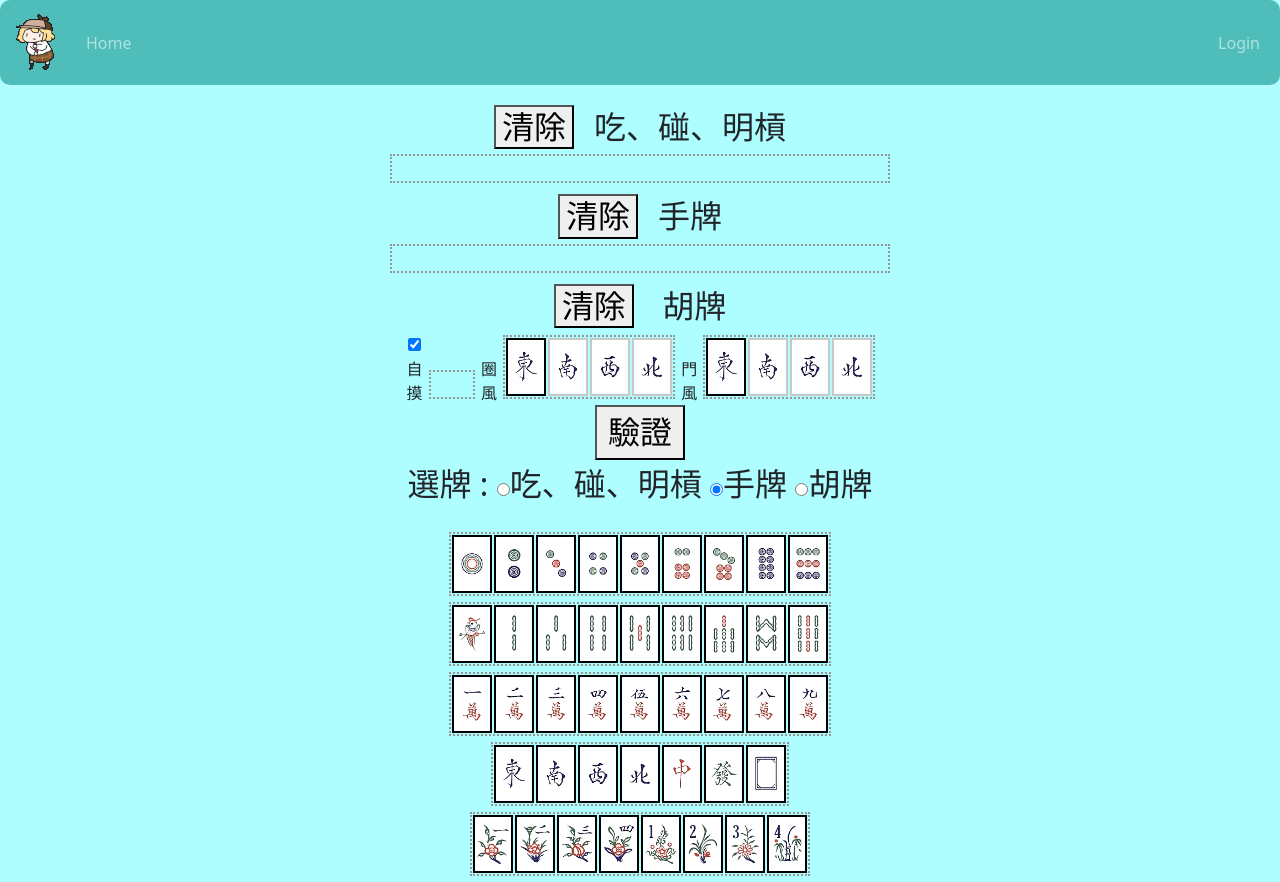
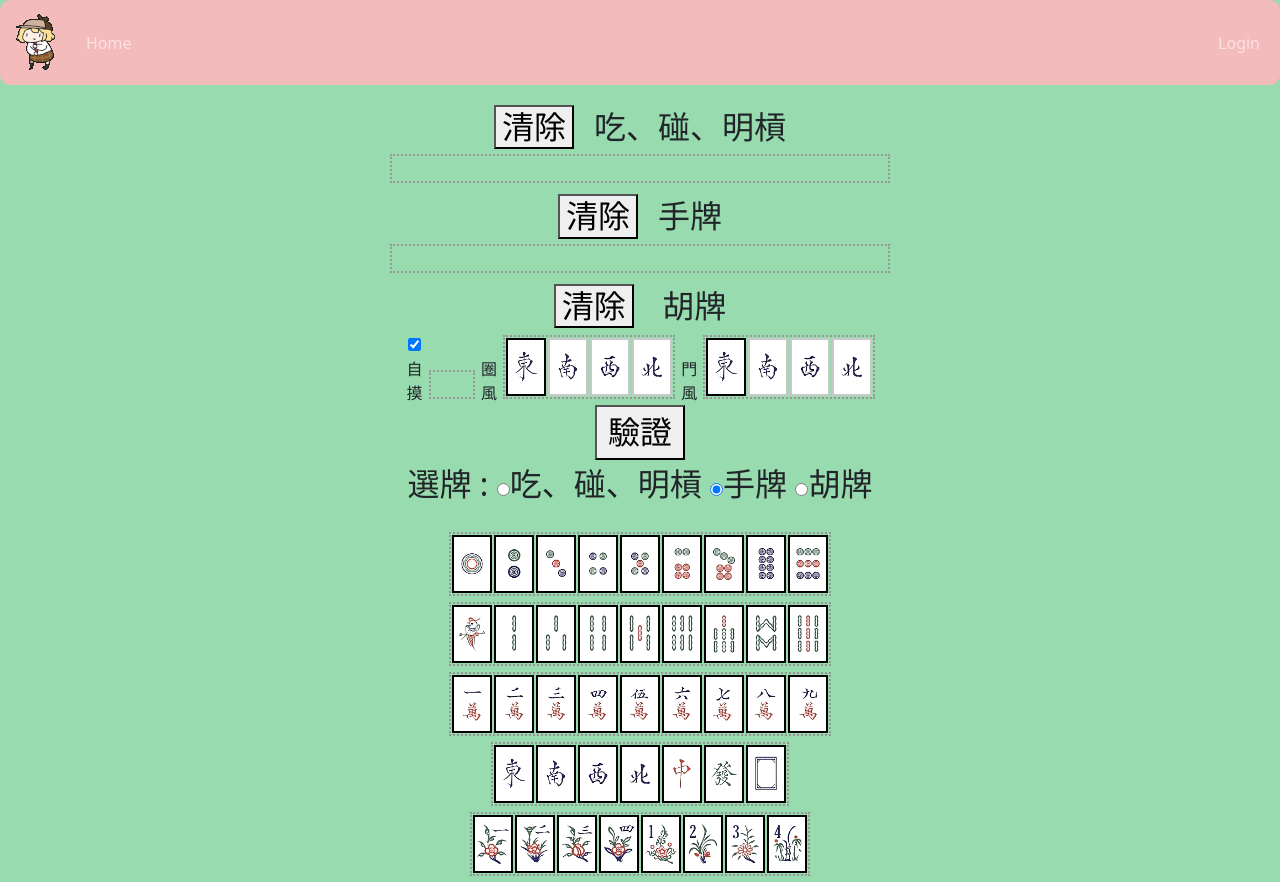
Before and after one commit to langley228/aien16-mahjong-ui, a Flask app: page / in a window 1280 px wide. Run offline with Flask 2, Linux system fonts and the light colour scheme.

Commit message:
edit background Color

```diff
--- a/mahjong/static/styles/base.css
+++ b/mahjong/static/styles/base.css
@@ -2,9 +2,9 @@ a {
   text-decoration: None;
 }
 .bgColor {
-  background-color: #AEFEFF;
+  background-color: #97DBAE;
 }
 .navbarSty{
-  background-color: #4FBDBA;
+  background-color: #F4BBBB;
   border-radius: 10px;
 }
```
